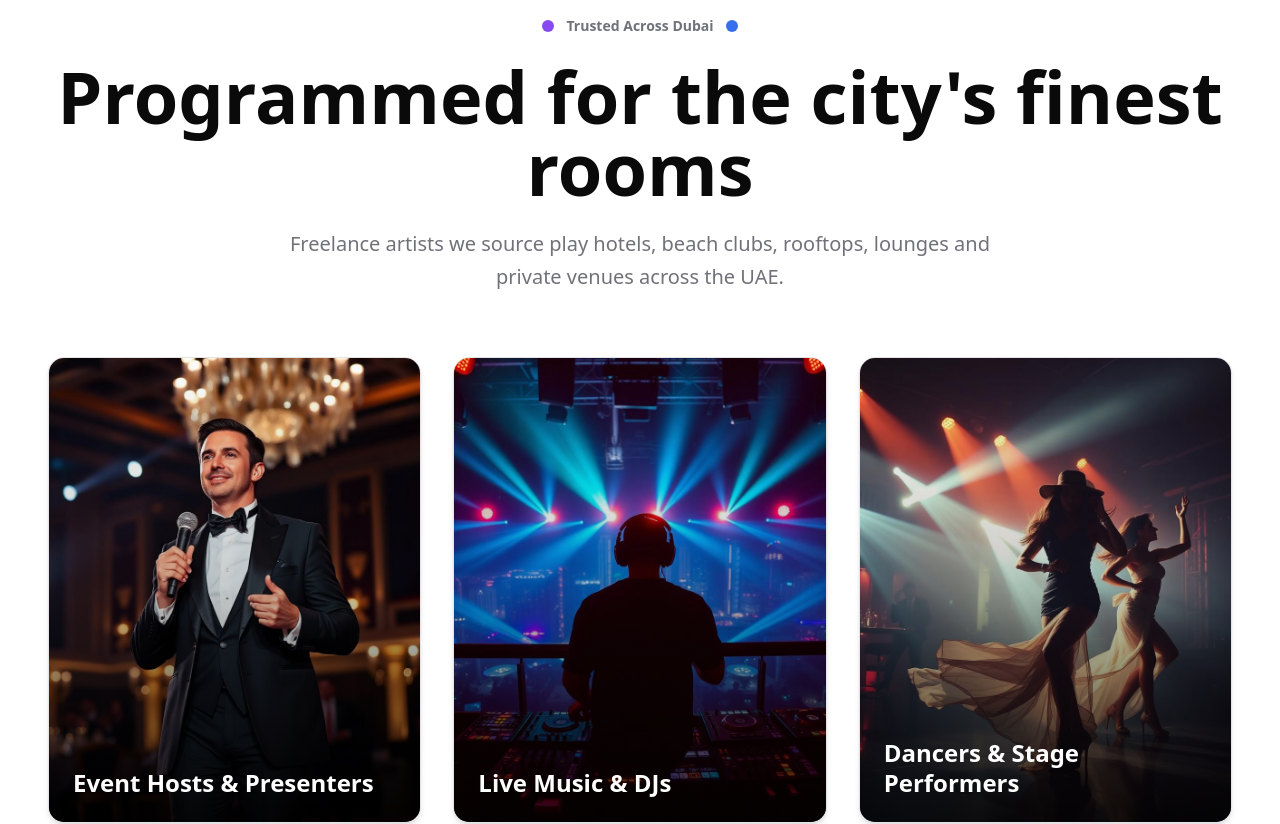
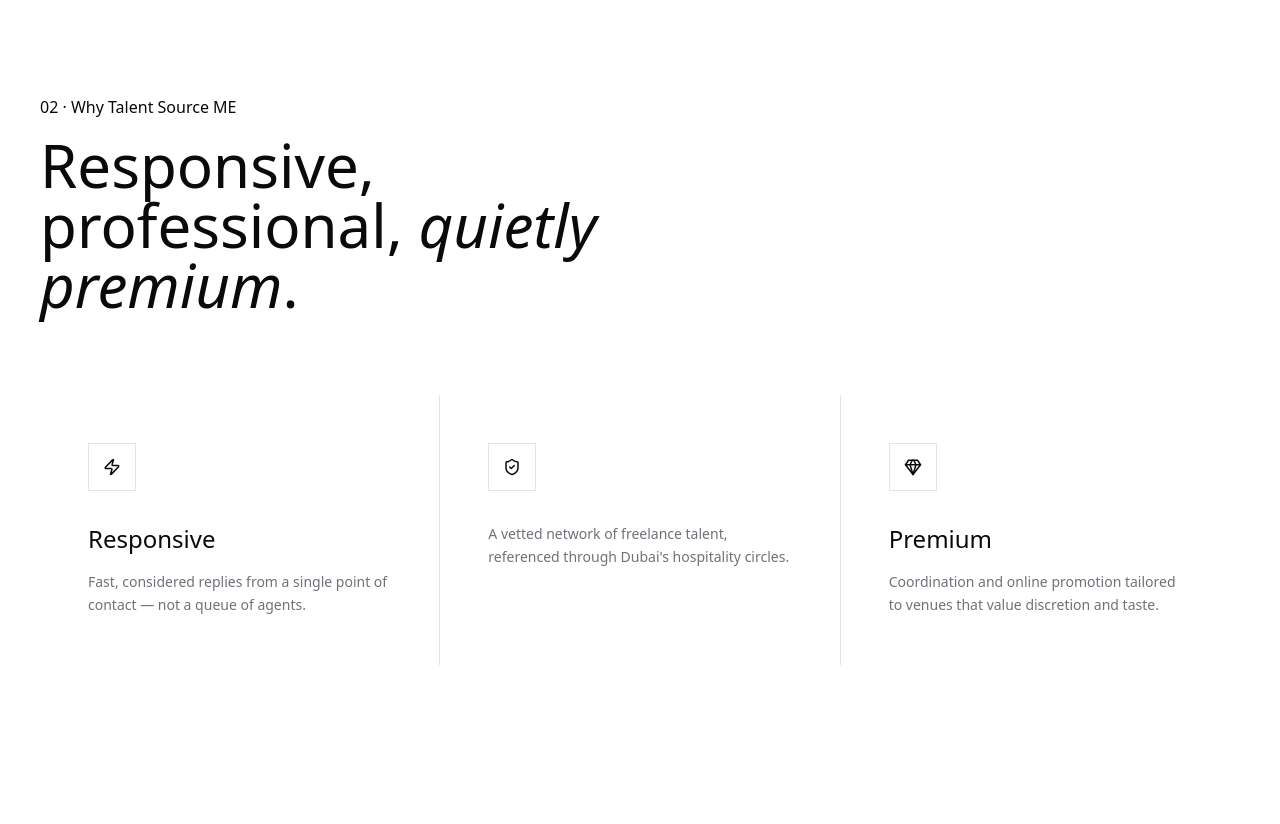
Before and after one commit to snape345/sweet-theme-haven, a React (Vite) app: page / in a window 1280 px wide. Shown: the part 1320-2144 px from the top of the page. Built offline with nearby package versions, Linux system fonts and the light colour scheme; the HTML template or start-up script is replaced by a standard one; a web font is replaced by a local one.

Commit message:
Changes
Co-authored-by: snape345 <154547548+snape345@users.noreply.github.com>

```diff
--- a/src/components/Awards.tsx
+++ b/src/components/Awards.tsx
@@ -1,73 +1,46 @@
 'use client'
 
-import catHosts from '../assets/cat-hosts.jpg'
-import catDjs from '../assets/cat-djs.jpg'
-import catDancers from '../assets/cat-dancers.jpg'
-import catModels from '../assets/cat-models.jpg'
-import catActors from '../assets/cat-actors.jpg'
-import catSpeciality from '../assets/cat-speciality.jpg'
+import { Zap, ShieldCheck, Gem } from 'lucide-react'
+
+const features = [
+  {
+    icon: <Zap size={18} />,
+    title: 'Responsive',
+    copy: 'Fast, considered replies from a single point of contact — not a queue of agents.',
+  },
+  {
+    icon: <ShieldCheck size={18} />,
+    // title: 'Professional',
+    copy: "A vetted network of freelance talent, referenced through Dubai's hospitality circles.",
+  },
+  {
+    icon: <Gem size={18} />,
+    title: 'Premium',
+    copy: 'Coordination and online promotion tailored to venues that value discretion and taste.',
+  },
+]
 
 export function Awards() {
-  const categories = [
-    { image: catHosts, title: 'Event Hosts & Presenters' },
-    { image: catDjs, title: 'Live Music & DJs' },
-    { image: catDancers, title: 'Dancers & Stage Performers' },
-    { image: catModels, title: 'Models & Brand Ambassadors' },
-    { image: catActors, title: 'Actors & Voiceover Talent' },
-    { image: catSpeciality, title: 'Speciality & Interactive Entertainment' },
-  ]
-
   return (
-    <section id="awards" className="relative py-20 bg-background overflow-hidden">
-      <div className="absolute inset-0 bg-gradient-to-b from-background via-card/30 to-background" />
-
-      <div className="container mx-auto px-6 sm:px-8 lg:px-12 relative z-10">
-        {/* Header */}
-        <div className="text-center mb-16">
-          <div className="inline-flex items-center gap-3 mb-6">
-            <div className="w-3 h-3 bg-accent-purple rounded-full animate-pulse" />
-            <span className="text-sm font-semibold text-muted-foreground">
-              Trusted Across Dubai
-            </span>
-            <div className="w-3 h-3 bg-accent-blue rounded-full animate-pulse" />
-          </div>
-
-          <h2 className="text-5xl sm:text-6xl lg:text-7xl font-black leading-tight mb-6 text-foreground">
-            Programmed for the city's finest rooms
+    <section className="relative border-y border-border bg-surface/40 py-28 lg:py-40">
+      <div className="mx-auto max-w-7xl px-6 lg:px-10">
+        <div className="max-w-2xl">
+          <span className="eyebrow">02 · Why Talent Source ME</span>
+          <h2 className="mt-4 font-display text-4xl lg:text-6xl">
+            Responsive, professional, <span className="italic text-foreground/70">quietly premium</span>.
           </h2>
-
-          <p className="text-xl text-muted-foreground leading-relaxed max-w-3xl mx-auto">
-            Freelance artists we source play hotels, beach clubs, rooftops, lounges and private venues across the UAE.
-          </p>
         </div>
 
-        {/* Category Grid */}
-        <div className="relative max-w-7xl mx-auto">
-          <div className="grid grid-cols-1 md:grid-cols-2 lg:grid-cols-3 gap-8">
-            {categories.map((cat, index) => (
-              <div
-                key={index}
-                className="group relative overflow-hidden rounded-2xl border border-border bg-card shadow-md transition-all duration-500 hover:scale-[1.02] hover:shadow-xl"
-              >
-                <div className="aspect-[4/5] overflow-hidden">
-                  <img
-                    src={cat.image}
-                    alt={cat.title}
-                    width={1024}
-                    height={1024}
-                    loading="lazy"
-                    className="w-full h-full object-cover transition-transform duration-700 group-hover:scale-105"
-                  />
-                </div>
-                <div className="absolute inset-0 bg-gradient-to-t from-black/80 via-black/20 to-transparent pointer-events-none" />
-                <div className="absolute bottom-0 left-0 right-0 p-6">
-                  <h3 className="text-2xl font-bold text-white leading-tight">
-                    {cat.title}
-                  </h3>
-                </div>
+        <div className="mt-20 grid gap-px bg-border md:grid-cols-3">
+          {features.map((f) => (
+            <div key={f.title} className="bg-background p-10 lg:p-12">
+              <div className="grid h-12 w-12 place-items-center border border-gold/60 text-gold">
+                {f.icon}
               </div>
-            ))}
-          </div>
+              <h3 className="mt-8 font-display text-2xl">{f.title}</h3>
+              <p className="mt-4 text-sm leading-relaxed text-muted-foreground">{f.copy}</p>
+            </div>
+          ))}
         </div>
       </div>
     </section>
```
